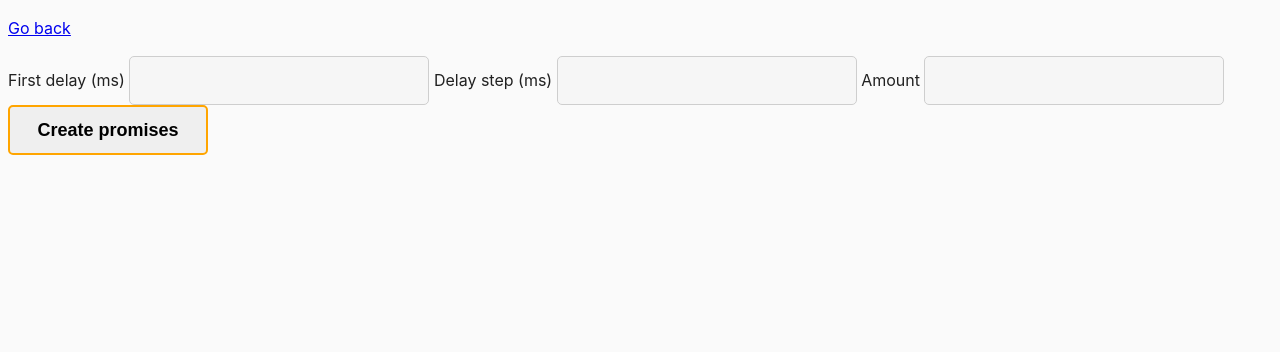
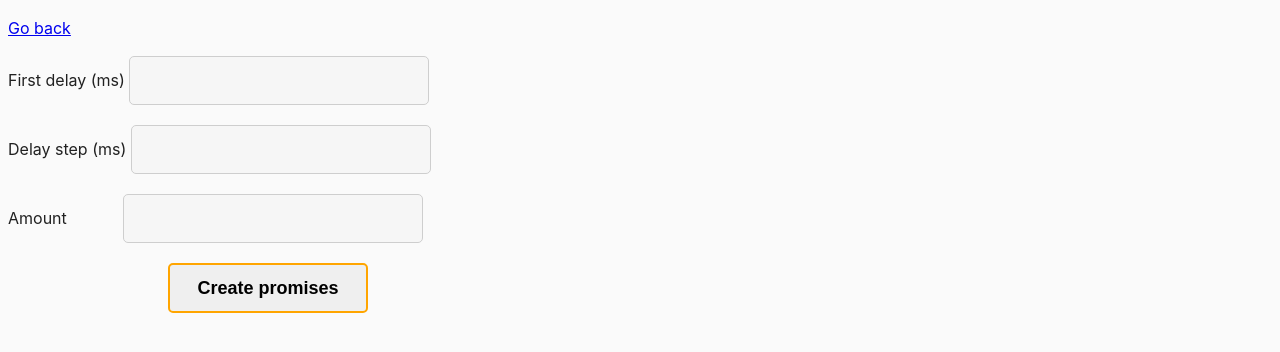
Before and after one commit to IrynaYrrr/goit-js-hw-09, a website built with Parcel: page src/03-promises.html in a window 1280 px wide. Built offline with nearby package versions, Linux system fonts and the light colour scheme.

Commit message:
add base style

```diff
--- a/src/css/common.css
+++ b/src/css/common.css
@@ -59,3 +59,17 @@ input {
 .field {
   margin: 0 5px
 }
+
+.form {
+  display: flex;
+  flex-direction: column;
+  gap: 20px;
+}
+
+form > label:nth-child(3) > input[type=number] {
+  margin-left: 52px;
+}
+
+.form > button {
+  margin-left: 160px;
+}
--- a/src/js/03-promises.js
+++ b/src/js/03-promises.js
@@ -1,3 +1,8 @@
+const inputDelay = document.querySelector('[name = "delay"]');
+
+console.log(inputDelay);
+
+
 function createPromise(position, delay) {
   const shouldResolve = Math.random() > 0.3;
   if (shouldResolve) {
```
